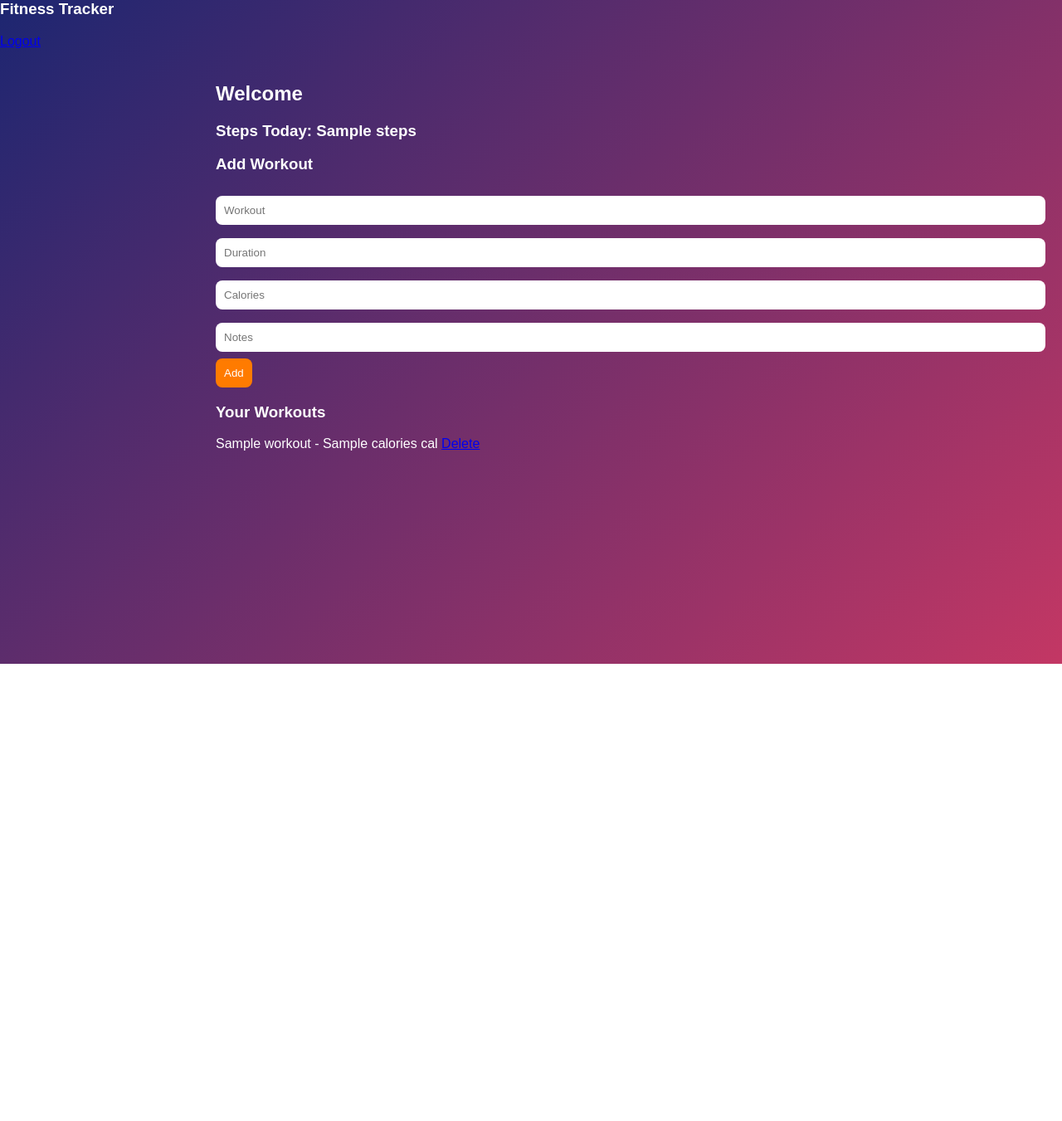
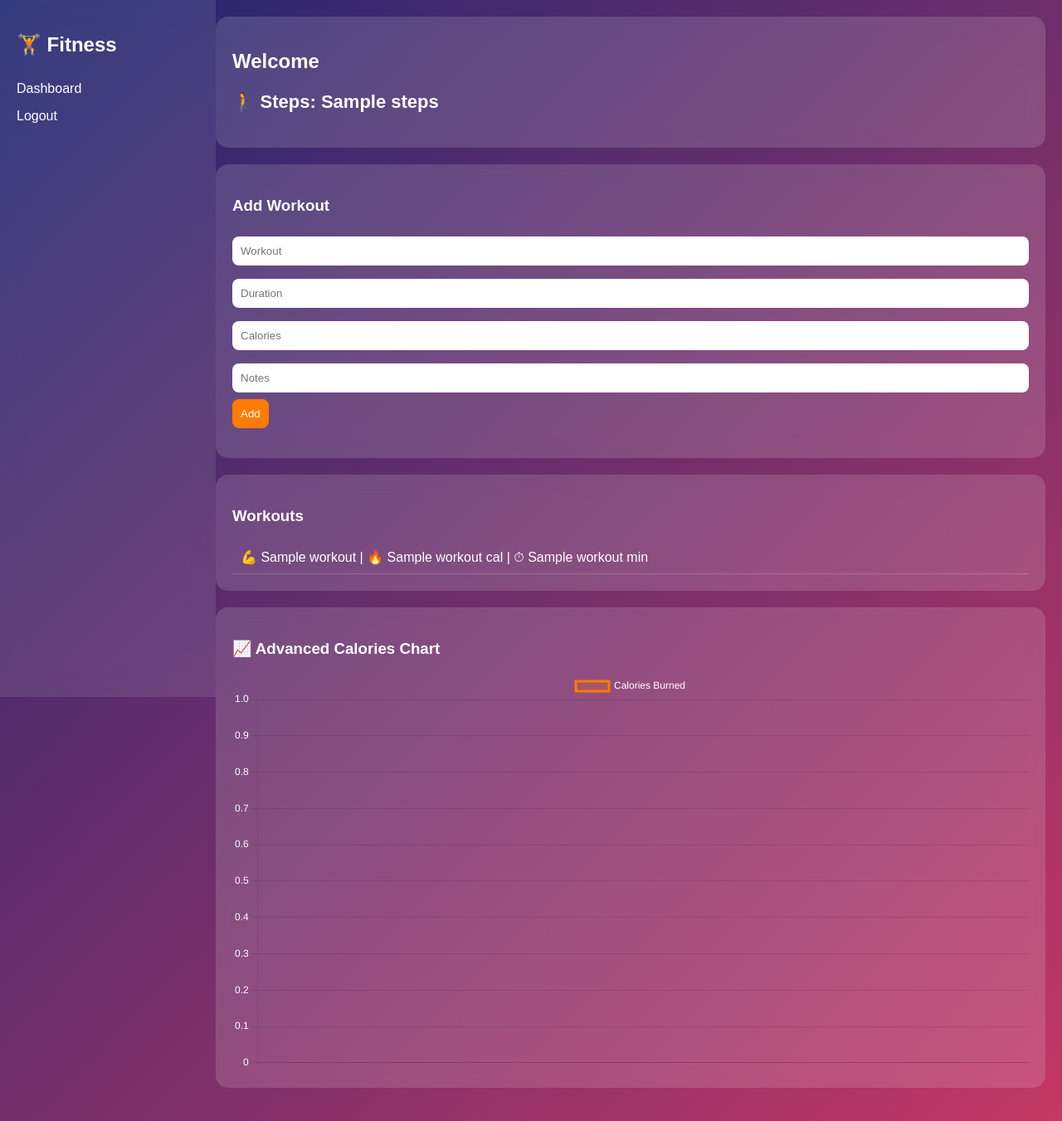
Before and after one commit to rajeshjhenkar338-byte/Fitness-app, a Flask app: template templates/dashboard.html in a window 1280 px wide. Shown: the whole page at 83% size. Before the commit the page ends 800 px from the top, so only its background shows below. Run offline with Flask 3, Linux system fonts and the light colour scheme; the template is opened without the code that fills it: most values are stand-ins (such as "Sample title", 1, 10 or a date in 2020).

Commit message:
Update dashboard.html

```diff
--- a/templates/dashboard.html
+++ b/templates/dashboard.html
@@ -1,18 +1,20 @@
 <link rel="stylesheet" href="/static/style.css">
+<script src="https://cdn.jsdelivr.net/npm/chart.js"></script>
 
-<div class="topbar">
-  <h3>Fitness Tracker</h3>
+<div class="sidebar">
+  <h2>🏋️ Fitness</h2>
+  <a href="#">Dashboard</a>
   <a href="/logout">Logout</a>
 </div>
 
 <div class="main">
 
+  <div class="card">
     <h2>Welcome {{session["user"]}}</h2>
-<h3>Steps Today: {{steps}}</h3>
+    <p class="steps">🚶 Steps: {{steps}}</p>
+  </div>
 
-<div class="grid">
-
-<div class="card2">
+  <div class="card">
     <h3>Add Workout</h3>
     <form method="POST">
       <input name="workout" placeholder="Workout">
@@ -23,18 +25,51 @@
     </form>
   </div>
 
-<div class="card2">
-<h3>Your Workouts</h3>
+  <div class="card">
+    <h3>Workouts</h3>
+    {% for w in workouts %}
+      <div class="item">
+        💪 {{w[2]}} | 🔥 {{w[4]}} cal | ⏱ {{w[3]}} min
+      </div>
+    {% endfor %}
+  </div>
 
-{% for w in workouts %}
-<p>
-{{w["workout"]}} - {{w["calories"]}} cal
-<a href="/delete/{{w['id']}}">Delete</a>
-</p>
-{% endfor %}
-
+  <div class="card">
+    <h3>📈 Advanced Calories Chart</h3>
+    <canvas id="chart"></canvas>
   </div>
 
 </div>
 
-</div>
+<script>
+let data = {{ workouts|tojson }};
+let labels = data.map(w => w[6]);
+let calories = data.map(w => w[4]);
+
+const ctx = document.getElementById('chart').getContext('2d');
+
+new Chart(ctx, {
+    type: 'line',
+    data: {
+        labels: labels,
+        datasets: [{
+            label: 'Calories Burned',
+            data: calories,
+            fill: true,
+            backgroundColor: 'rgba(255,123,0,0.2)',
+            borderColor: '#ff7b00',
+            tension: 0.4,
+            pointRadius: 5
+        }]
+    },
+    options: {
+        plugins: {
+            legend: { labels: { color: 'white' } }
+        },
+        scales: {
+            x: { ticks: { color: 'white' } },
+            y: { ticks: { color: 'white' } }
+        }
+    }
+});
+</script>
```
Lines whose indentation alone changed are shown as unchanged.
